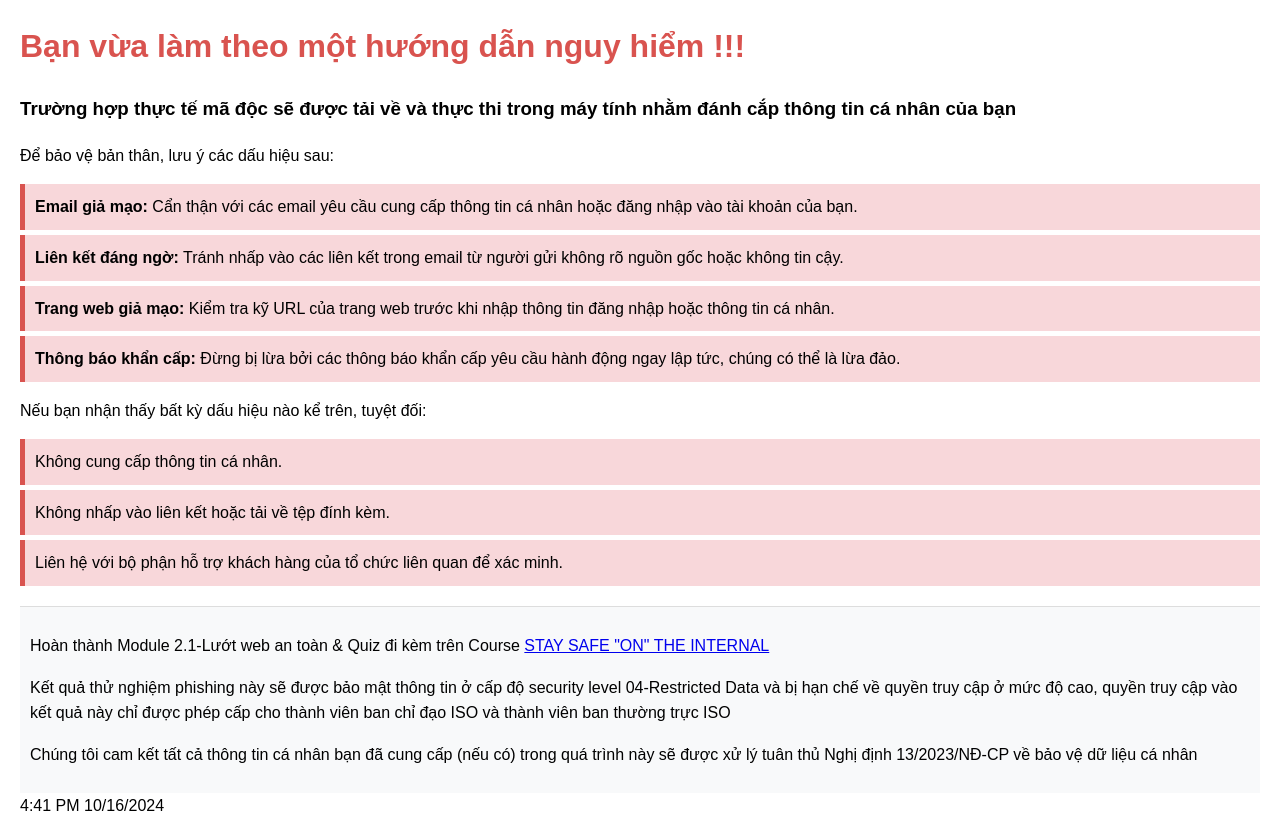
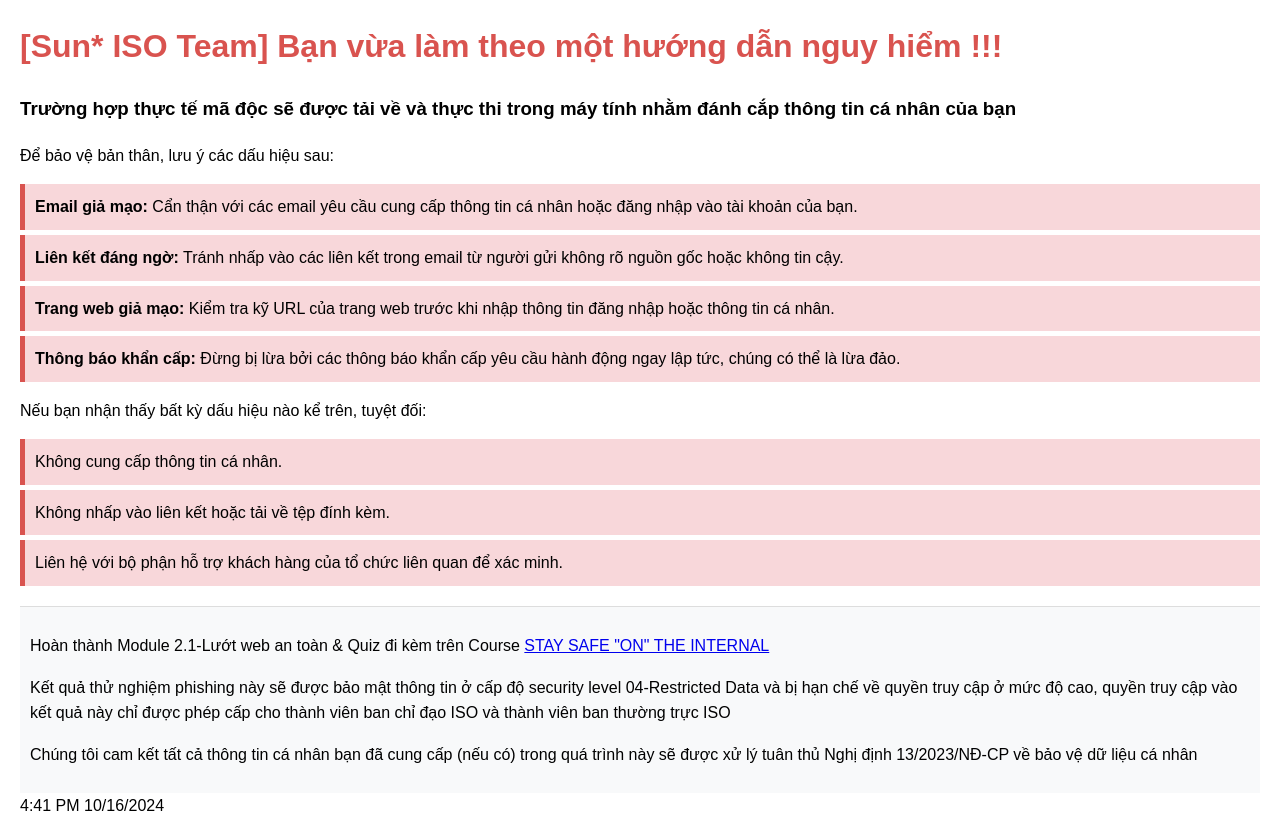
Before and after one commit to sun-asterisk-vn/res, a plain HTML site: page iso.html in a window 1280 px wide. Drawn offline with Linux system fonts and the light colour scheme.

Commit message:
Update iso.html

```diff
--- a/iso.html
+++ b/iso.html
@@ -3,7 +3,7 @@
 <head>
     <meta charset="UTF-8">
     <meta name="viewport" content="width=device-width, initial-scale=1.0">
-    <title>Khuyến cáo về lừa đảo phishing</title>
+    <title>[Sun* ISO Team] Khuyến cáo về lừa đảo phishing</title>
     <style>
         body {
             font-family: Arial, sans-serif;
@@ -33,7 +33,7 @@
     </style>
 </head>
 <body>
-    <h1>Bạn vừa làm theo một hướng dẫn nguy hiểm !!!</h1>
+    <h1>[Sun* ISO Team] Bạn vừa làm theo một hướng dẫn nguy hiểm !!!</h1>
 <h3>Trường hợp thực tế mã độc sẽ được tải về và thực thi trong máy tính nhằm đánh cắp thông tin cá nhân của bạn</h3>
     <p>Để bảo vệ bản thân, lưu ý các dấu hiệu sau:</p>
     <ul>
```
